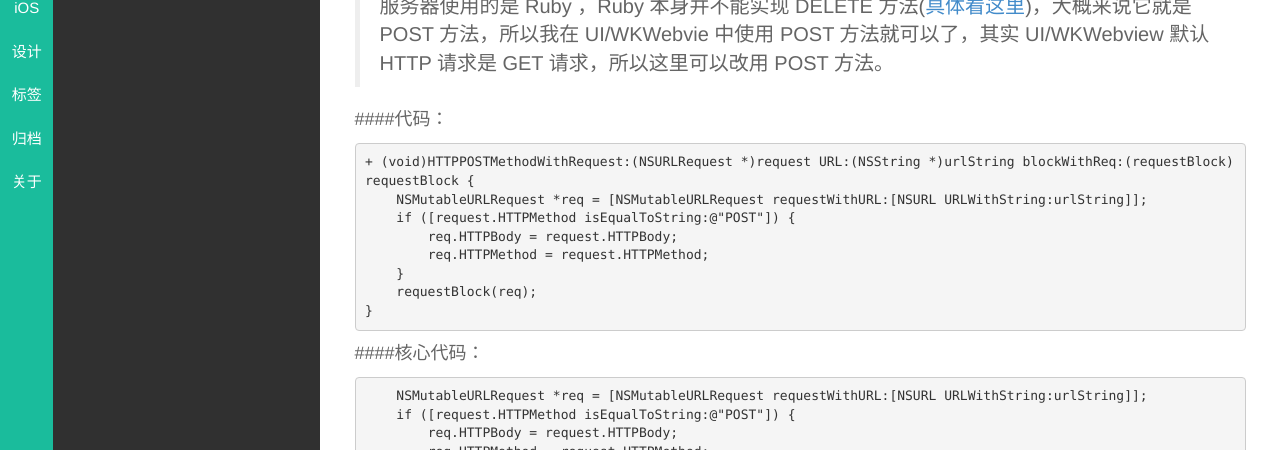
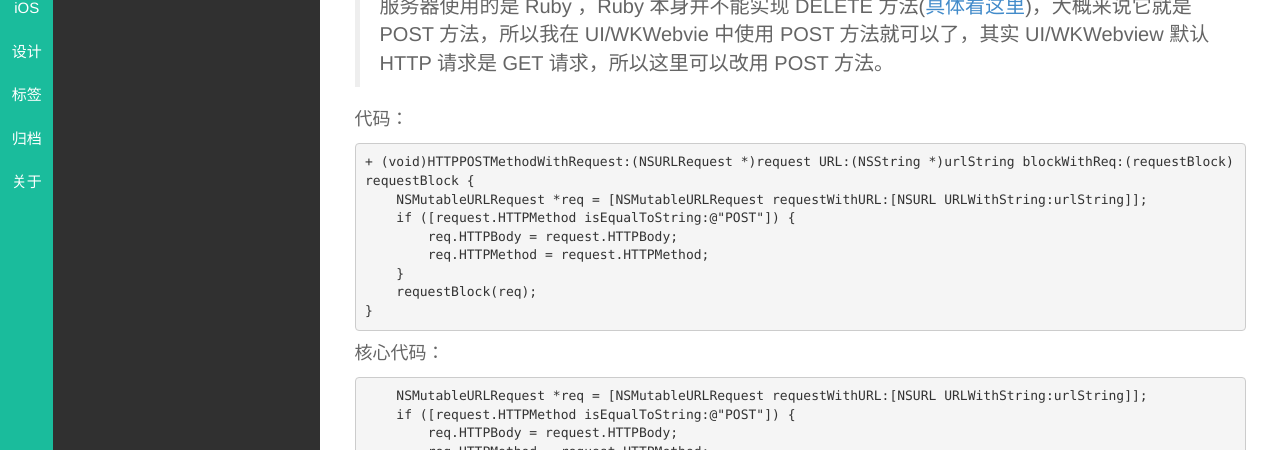
Before and after one commit to klone1127/klone1127.github.io, a Jekyll site: the page built from _posts/iOS/2016-03-13-UI:WKWebView-POST-Method.md, in a window 1280 px wide. Shown: the part 192-642 px from the top of the page. Built offline with Jekyll 4.4.1, drawn with Linux system fonts in a browser that asks for light colours; nearby versions of some CDN libraries; library files that are not in the unit come from our copies.

```diff
--- a/_posts/iOS/2016-03-13-UI:WKWebView-POST-Method.md
+++ b/_posts/iOS/2016-03-13-UI:WKWebView-POST-Method.md
@@ -10,7 +10,7 @@ description:
 > 首先说下我遇到的问题：在项目中加载的是 HTML5 ，用户退出时发送的请求是 DELETE 请求，服务器使用的是 Ruby ，Ruby 本身并不能实现 DELETE 方法([具体看这里](http://railscasts.com/episodes/77-destroy-without-javascript))，大概来说它就是 POST 方法，所以我在 UI/WKWebvie 中使用 POST 方法就可以了，其实 UI/WKWebview 默认 HTTP 请求是 GET 请求，所以这里可以改用 POST 方法。
 
 
-####代码：
+代码：
 
 	+ (void)HTTPPOSTMethodWithRequest:(NSURLRequest *)request URL:(NSString *)urlString blockWithReq:(requestBlock)requestBlock {
 	    NSMutableURLRequest *req = [NSMutableURLRequest requestWithURL:[NSURL URLWithString:urlString]];
@@ -22,7 +22,7 @@ description:
 	}
 
 
-####核心代码：
+核心代码：
 
 	    NSMutableURLRequest *req = [NSMutableURLRequest requestWithURL:[NSURL URLWithString:urlString]];
 	    if ([request.HTTPMethod isEqualToString:@"POST"]) {
```
